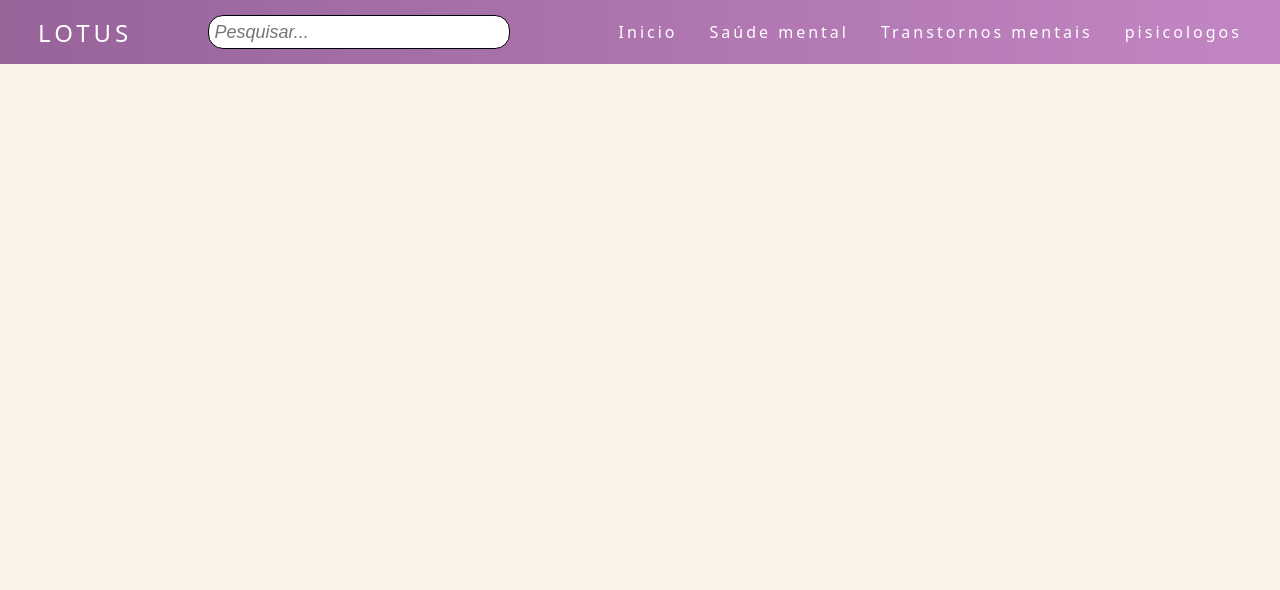
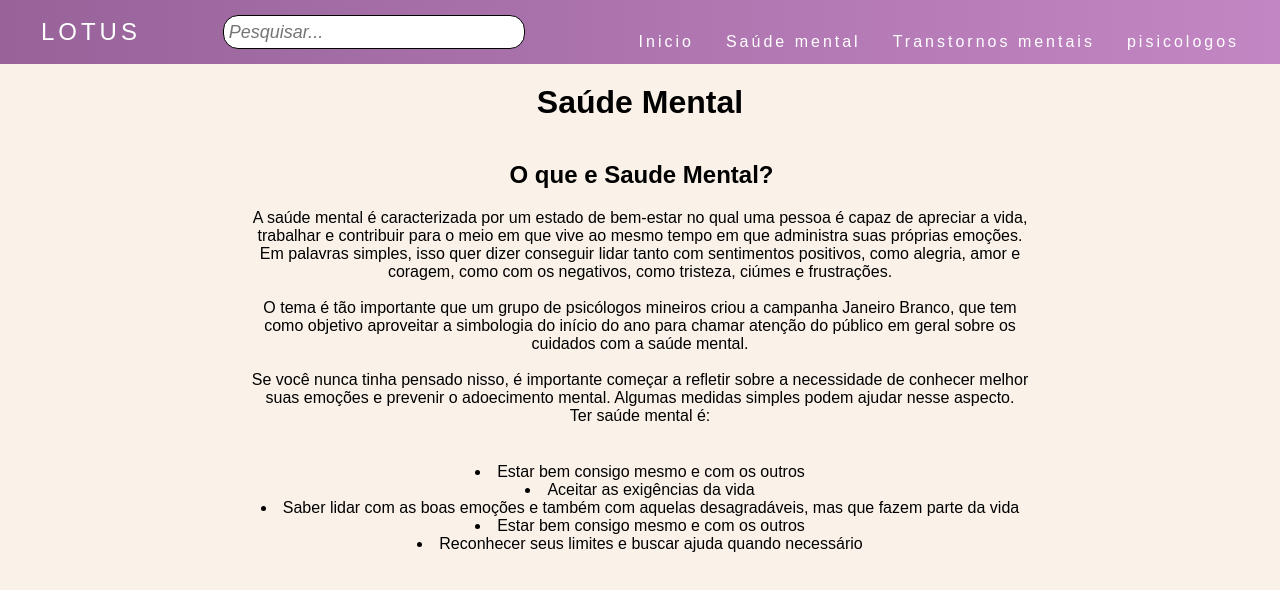
Before and after one commit to Jefferson909/Lotus, a plain HTML site: page Paginas/SaudeMental.html in a window 1280 px wide. Drawn offline with Linux system fonts and the light colour scheme; files that its build step writes are made by us from their sources.

Commit message:
Update SaudeMental.html

```diff
--- a/Paginas/SaudeMental.html
+++ b/Paginas/SaudeMental.html
@@ -4,14 +4,33 @@
     <meta charset="UTF-8">
     <meta http-equiv="X-UA-Compatible" content="IE=edge">
     <meta name="viewport" content="width=device-width, initial-scale=1.0">
-    <link rel="stylesheet" type="text/css" href="estilo.css">
+    <link rel="stylesheet" type="text/css" href="../estilo.css">
+    <style>
+        *{
+            font-family: Arial, Helvetica, sans-serif;
+            padding: 0;
+            margin: 0;
+        }
+        h2{
+            padding: 20px 0 20px 3px;
+            text-align: center;
+        }
+        p{
+            text-align: center;
+        }
+       ul{
+           padding: 20px 0 0 0;
+           text-align: center;
+           list-style: inside;
 
+       }
+    </style>
     <title>SaudeMental</title>
 </head>
 <body>
     <header>
         <nav>
-            <a class="logo" href="/index.html">Lotus</a>
+            <a class="logo" href="../index.html">Lotus</a>
             <div id="divBusca">
                 <input type="text" id="txtBusca" placeholder="Pesquisar..."/>
               </div>
@@ -21,16 +40,43 @@
                 <div class="line3"></div>
             </div>
             <ul class="nav-list">
-                <li><a href="/index.html">Inicio</a></li>
-                <li><a href="/Paginas/SaudeMental.html">Saúde mental</a></li>
-                <li><a href="/Paginas/Transtornos.html">Transtornos mentais</a></li>
-                <li><a href="/Paginas/Pisicologos.html">pisicologos</a></li>
+                <li><a href="../index.html">Inicio</a></li>
+                <li><a href="SaudeMental.html">Saúde mental</a></li>
+                <li><a href="Transtornos.html">Transtornos mentais</a></li>
+                <li><a href="Pisicologos.html">pisicologos</a></li>
             </ul>
         </nav>
     </header>
+
     <main>
+        <h1 class="H1_pisicologos">Saúde Mental</h1>
+
+        <h2>O que e Saude Mental?</h2>
+
+        <p>
+            A saúde mental é caracterizada por um estado de bem-estar no qual uma pessoa é capaz de apreciar a vida,<br>trabalhar e contribuir para o meio em que vive ao mesmo tempo em que administra suas próprias emoções.<br>
+ Em palavras simples, isso quer dizer conseguir lidar tanto com sentimentos positivos, como alegria, amor e<br>coragem, como com os negativos, como tristeza, ciúmes e frustrações.<br>
+ <br>O tema é tão importante que um grupo de psicólogos mineiros criou a campanha Janeiro Branco, que tem<br>como objetivo aproveitar a simbologia do início do ano para chamar atenção do público em geral sobre os<br>cuidados com a saúde mental.<br>
+ <br>Se você nunca tinha pensado nisso, é importante começar a refletir sobre a necessidade de conhecer melhor<br>suas emoções e prevenir o adoecimento mental. Algumas medidas simples podem ajudar nesse aspecto.<br>
+Ter saúde mental é:<br><br>
+
+
+</p>
+            <ul>
+                <li>Estar bem consigo mesmo e com os outros<br></li>
+                <li>Aceitar as exigências da vida<br></li>
+                <li>Saber lidar com as boas emoções e também com aquelas desagradáveis, mas que fazem parte da vida<br></li>
+                <li>Estar bem consigo mesmo e com os outros<br></li>
+                <li>Reconhecer seus limites e buscar ajuda quando necessário<br></li>
+            </ul>
+
+
+
+
+
+
 
     </main>
-    <script type="text/javascript" src="/script.js"></script>
+    <script type="text/javascript" src="../script.js"></script>
 </body>
 </html>
```
